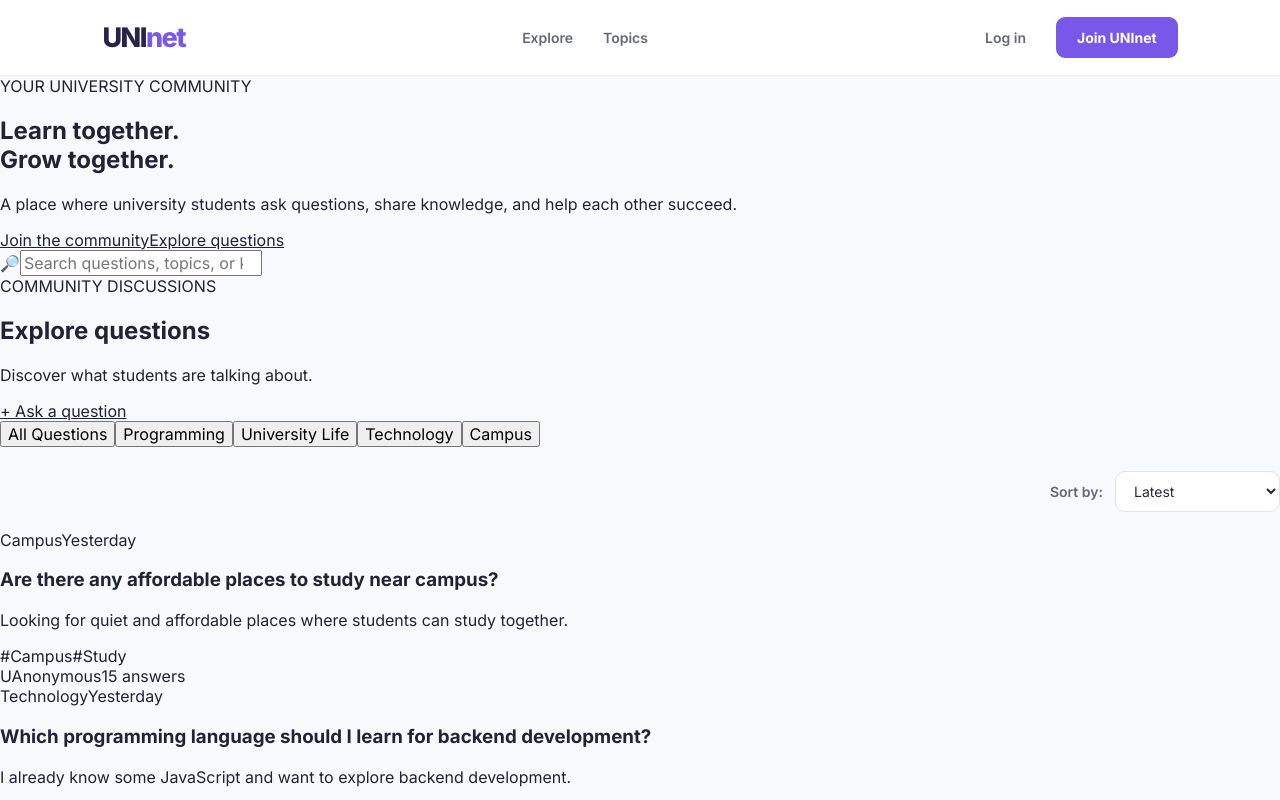
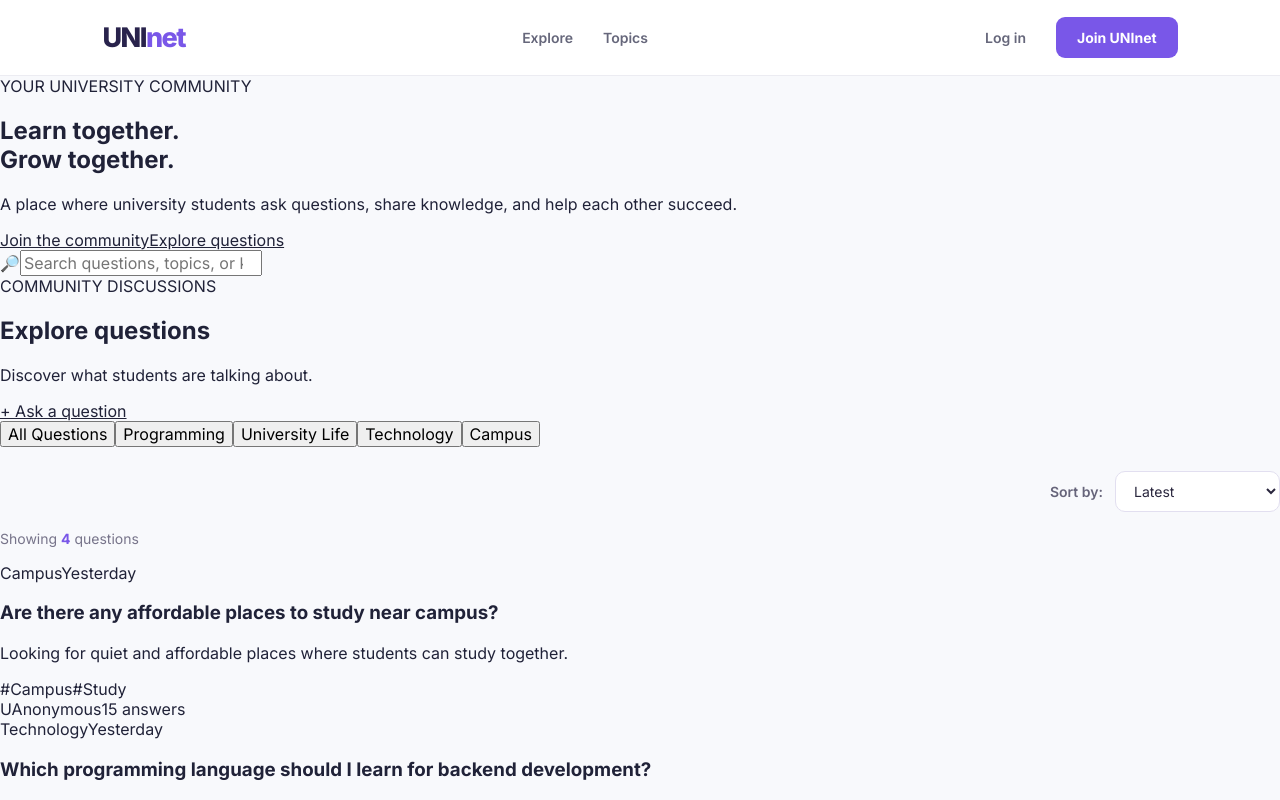
Before and after one commit to vsr2414/UNInet, a React (Vite) app in the folder client/: page / in a window 1280 px wide. Shown: the top 800 px of the page. Built offline with nearby package versions, Linux system fonts and the light colour scheme.

Commit message:
show question feed result count

```diff
--- a/client/src/pages/Home.css
+++ b/client/src/pages/Home.css
@@ -50,3 +50,14 @@
     justify-content: space-between;
   }
 }
+
+.home-results-count {
+  margin: 0 0 16px;
+  color: #77748a;
+  font-size: 14px;
+}
+
+.home-results-count strong {
+  color: #7957e8;
+  font-weight: 700;
+}
--- a/client/src/pages/Home.tsx
+++ b/client/src/pages/Home.tsx
@@ -174,7 +174,10 @@ function Home() {
               <option value="answers">Most answers</option>
             </select>
           </div>
-
+         <div className="home-results-count">
+            Showing <strong>{filteredQuestions.length}</strong>{" "}
+            {filteredQuestions.length === 1 ? "question" : "questions"}
+          </div>
           <div className="home-question-list">
             {filteredQuestions.length > 0 ? (
               filteredQuestions.map((question) => (
```
